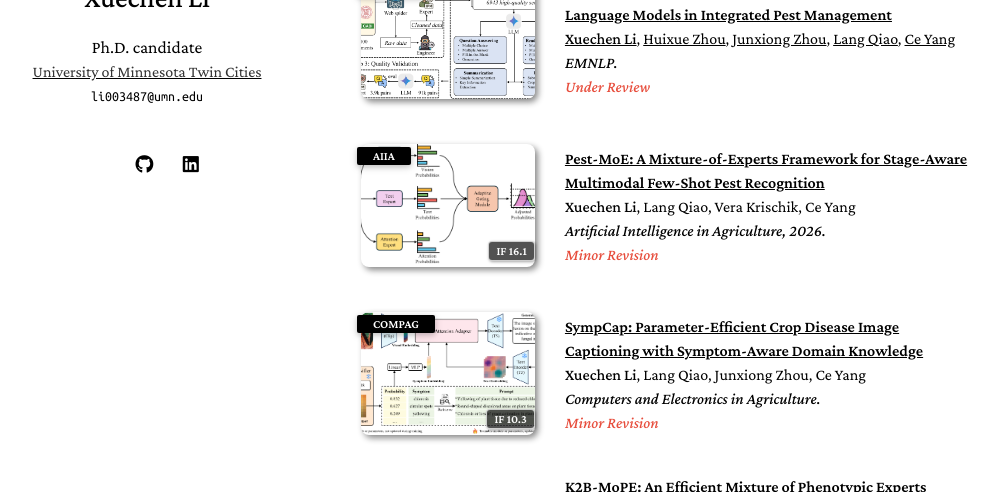
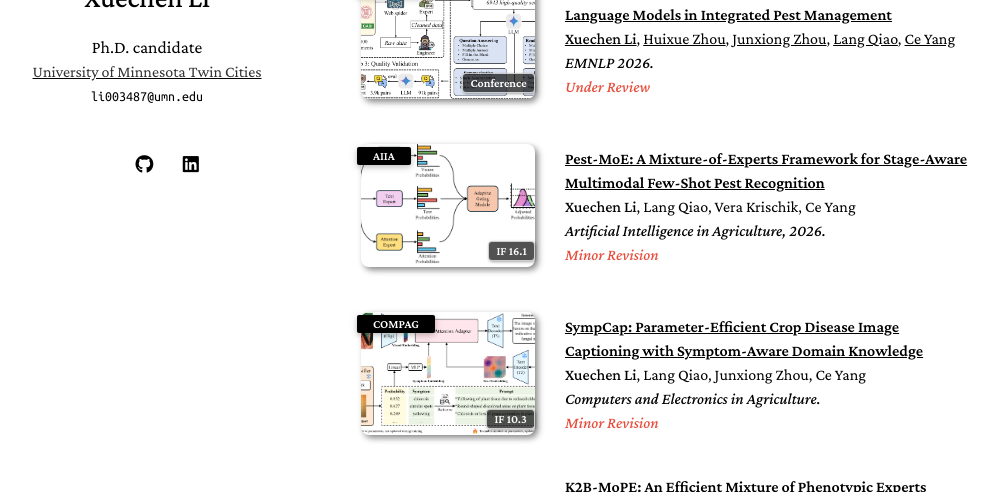
Before and after one commit to dbcopper/dbcopper.github.io, a Jekyll site: the page built from index.md, in a window 1280 px wide and 900 px high, scrolled down 318 px, cut to the strip 206-698 px from the top of the window. Shown: the whole strip, without its empty margins (129-1128 px from the left). Built offline with Jekyll 4.4.1, drawn with Linux system fonts in a browser that asks for light colours; a style sheet for code colours, icons or effects is not loaded; our own code applies the rules of GitHub Pages for plain Markdown files.

Commit message:
Update IPM-Bench conference metadata

```diff
--- a/_data/publications.yml
+++ b/_data/publications.yml
@@ -3,7 +3,8 @@ first_author:
   - title: "IPM-Bench: A Multi-task Benchmark for Evaluating Large Language Models in Integrated Pest Management"
     authors: <strong><a href="https://openreview.net/profile?id=~xuechen_li4">Xuechen Li</a></strong>, <a href="https://openreview.net/profile?id=~Huixue_Zhou1">Huixue Zhou</a>, <a href="https://openreview.net/profile?id=~Junxiong_Zhou1">Junxiong Zhou</a>, <a href="https://openreview.net/profile?id=~Lang_Qiao1">Lang Qiao</a>, <a href="https://openreview.net/profile?id=~Ce_Yang2">Ce Yang</a>
     conference_short: EMNLP
-    conference: EMNLP.
+    impact_factor: "Conference"
+    conference: EMNLP 2026.
     pdf:
     code:
     bibtex:
```
